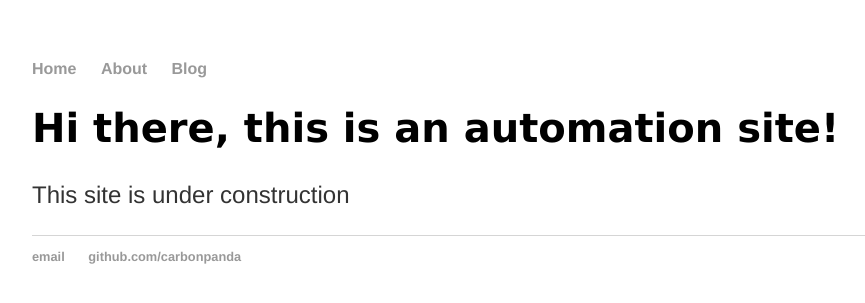
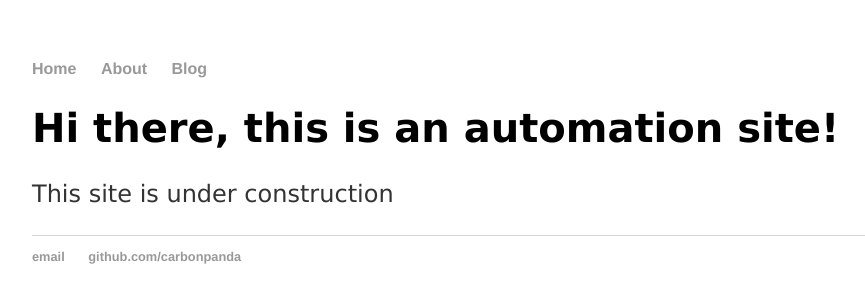
Before and after one commit to carbonpanda/carbonpanda.github.io, a Jekyll site: the page built from index.html, in a window 1280 px wide. Shown: the top 303 px of the page, without its empty margins (160-1025 px from the left). Built offline with Jekyll 4.4.1, drawn with Linux system fonts in a browser that asks for light colours.

Commit message:
Update main.css

```diff
--- a/css/main.css
+++ b/css/main.css
@@ -24,7 +24,7 @@ h1 {
     font-family:'Verdana', 'Arial', 'Sans-Serif';
 }
 p {
-    font-family:'Helvetica', 'Arial', 'Sans-Serif';
+    font-family:'Verdana', 'Arial', 'Sans-Serif';
     font-size: 1.5em;
     line-height: 1.4em;
     color: #333;
```
